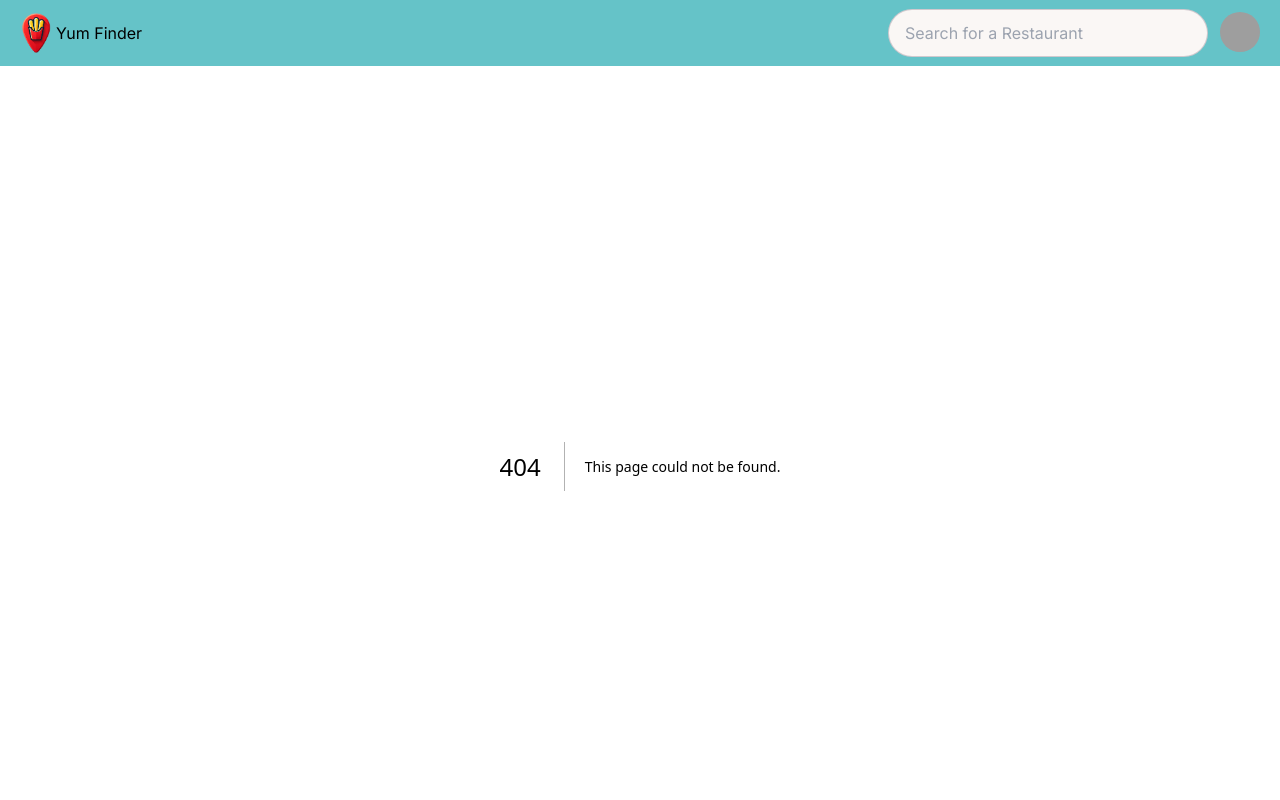
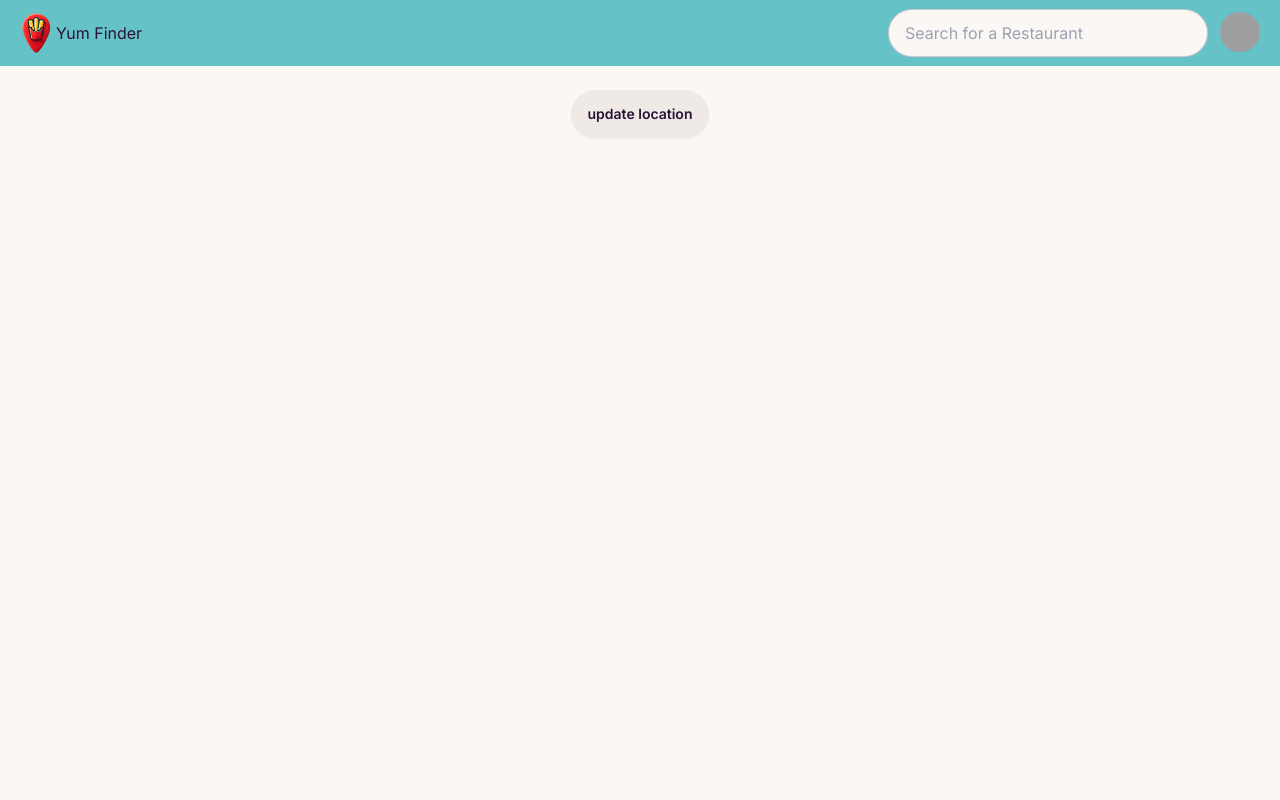
Before and after one commit to helloWerld/restaurant, a Next.js app: page /development in a window 1280 px wide. Before the commit this address had no page. Shown: the top 800 px of the page. Built offline with nearby package versions, Linux system fonts and the light colour scheme; grey boxes are pictures that could not be loaded.

Commit message:
added development page and LocationModal component

```diff
--- /dev/null
+++ b/src/app/development/page.js
@@ -0,0 +1,12 @@
+import LocationModal from "@/components/LocationModal";
+import React from "react";
+
+const Development = () => {
+  return (
+    <div className="flex flex-row justify-center mt-6 min-h-screen">
+      <LocationModal />
+    </div>
+  );
+};
+
+export default Development;
--- a/src/components/homepage/LocationModal.jsx
+++ b/src/components/LocationModal.jsx
@@ -1,3 +1,4 @@
+"use client";
 import React from "react";
 
 const LocationModal = () => {
@@ -8,11 +9,12 @@ const LocationModal = () => {
         className="btn"
         onClick={() => document.getElementById("my_modal_1").showModal()}
       >
-        open modal
+        update location
       </button>
+
       <dialog id="my_modal_1" className="modal">
         <div className="modal-box">
-          <h3 className="font-bold text-lg">Hello!</h3>
+          <h3 className="font-bold text-lg">Update My Location</h3>
           <p className="py-4">
             Press ESC key or click the button below to close
           </p>
```
